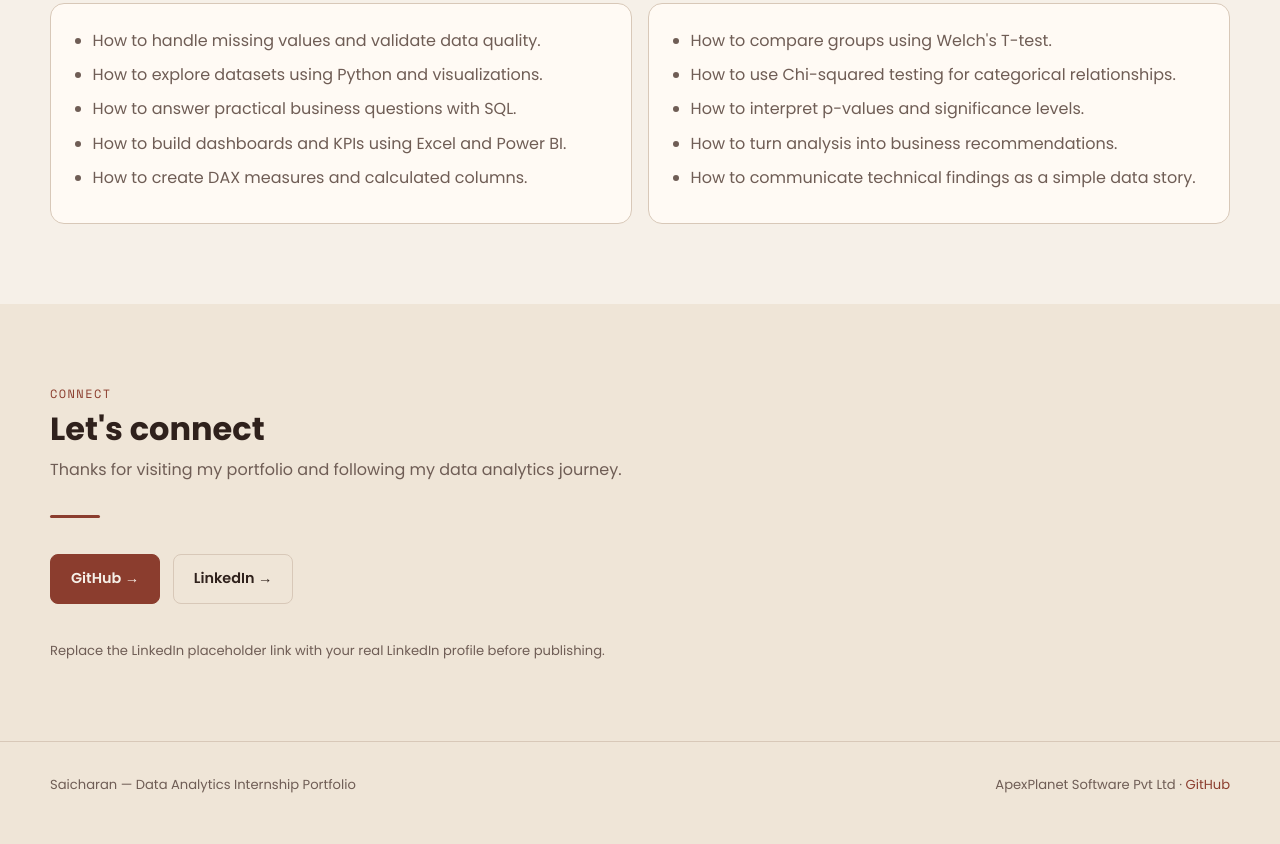
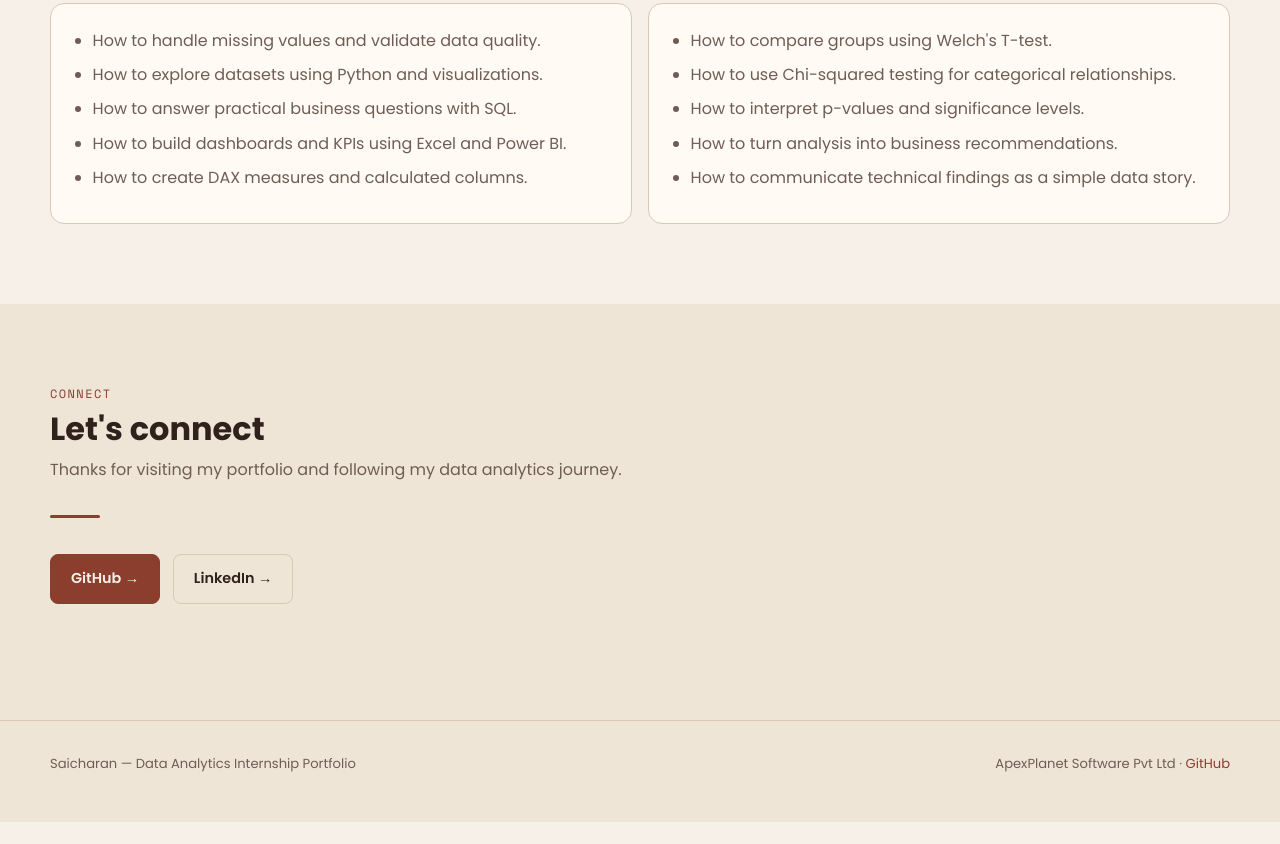
Before and after one commit to saicharan66l7/Saicharan-DataAnalyst-Internship-Portfolio, a plain HTML site: page index.html in a window 1280 px wide. Shown: the part 5112-5956 px from the top of the page. After the commit the page ends 5934 px from the top, so only its background shows below. Drawn offline with nearby package versions, Linux system fonts and the light colour scheme.

Commit message:
Update index.html
solved an error in ui

```diff
--- a/index.html
+++ b/index.html
@@ -57,7 +57,7 @@
 
 <section id="learnings"><div class="container"><div class="section-tag">Key Learnings</div><h2 class="section-title">What this internship taught me</h2><div class="divider"></div><div class="learn-box"><div class="panel"><ul><li>How to handle missing values and validate data quality.</li><li>How to explore datasets using Python and visualizations.</li><li>How to answer practical business questions with SQL.</li><li>How to build dashboards and KPIs using Excel and Power BI.</li><li>How to create DAX measures and calculated columns.</li></ul></div><div class="panel"><ul><li>How to compare groups using Welch's T-test.</li><li>How to use Chi-squared testing for categorical relationships.</li><li>How to interpret p-values and significance levels.</li><li>How to turn analysis into business recommendations.</li><li>How to communicate technical findings as a simple data story.</li></ul></div></div></div></section>
 
-<section class="alt" id="contact"><div class="container"><div class="section-tag">Connect</div><h2 class="section-title">Let's connect</h2><p class="section-sub">Thanks for visiting my portfolio and following my data analytics journey.</p><div class="divider"></div><div class="hero-buttons"><a class="btn btn-primary" href="https://github.com/saicharan66l7" target="_blank" rel="noopener">GitHub →</a><a class="btn" href="https://www.linkedin.com/in/saicharan-kallem-2036a8402/" target="_blank" rel="noopener">LinkedIn →</a></div><p style="color:var(--muted);font-size:.82rem">Replace the LinkedIn placeholder link with your real LinkedIn profile before publishing.</p></div></section>
+<section class="alt" id="contact"><div class="container"><div class="section-tag">Connect</div><h2 class="section-title">Let's connect</h2><p class="section-sub">Thanks for visiting my portfolio and following my data analytics journey.</p><div class="divider"></div><div class="hero-buttons"><a class="btn btn-primary" href="https://github.com/saicharan66l7" target="_blank" rel="noopener">GitHub →</a><a class="btn" href="https://www.linkedin.com/in/saicharan-kallem-2036a8402/" target="_blank" rel="noopener">LinkedIn →</a></div><p style="color:var(--muted);font-size:.82rem"></p></div></section>
 
   </main>    <footer><div class="container footer-inner"><div>Saicharan — Data Analytics Internship Portfolio</div><div>ApexPlanet Software Pvt Ltd · <a href="https://github.com/saicharan66l7" target="_blank" rel="noopener">GitHub</a></div></div></footer>
 </body>
```
